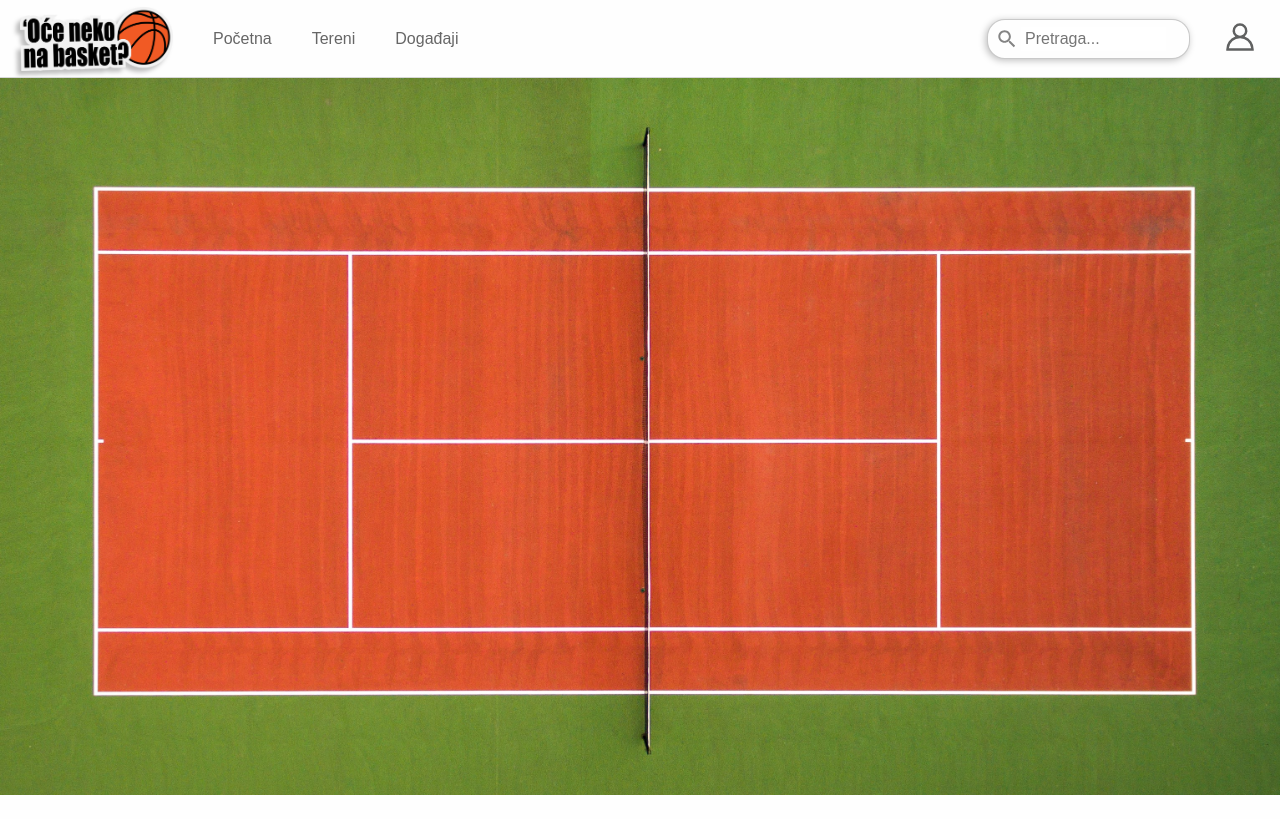
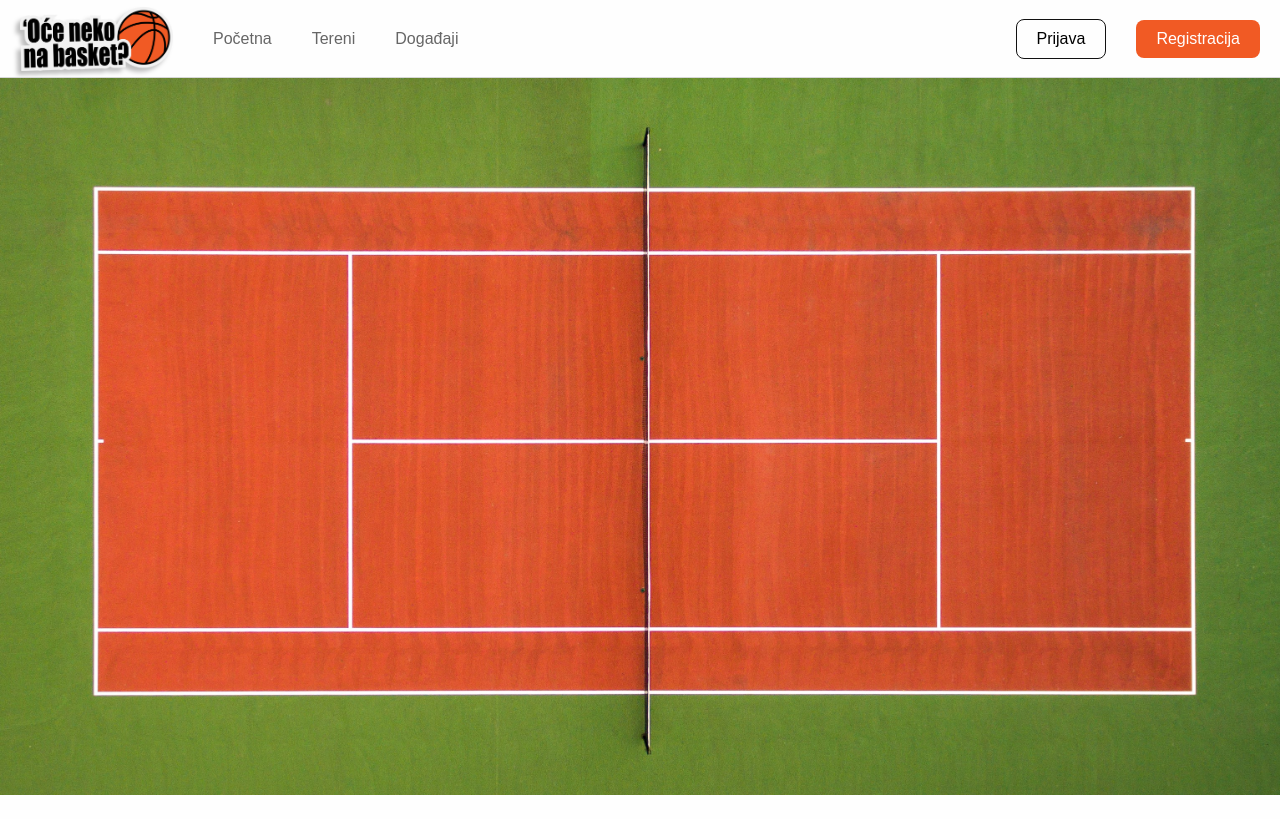
Before and after one commit to milanaivankovich/PS, a React (Create React App) app in the folder frontend/: page / in a window 1280 px wide. Built offline with nearby package versions, Linux system fonts and the light colour scheme.

Commit message:
Zavrsene variante menu bar
dodani property variant i search

```diff
--- a/frontend/src/components/MenuBar-registrovan.css
+++ b/frontend/src/components/MenuBar-registrovan.css
@@ -69,3 +69,41 @@
     border-radius: 50%; /* Makes the image circular */
     object-fit: cover; /* Ensures the image covers the entire circle */
   }
+
+  .login-button {
+    margin-right: 20px; /* Ovdje definiraš udaljenost dugmeta od desne ivice */
+    padding: 10px 20px;
+    background-color: #fefefe;
+    color: black;
+    border-radius: 8px;
+    cursor: pointer;
+    font-size: 16px;
+    transition: background-color 0.3s ease;
+
+    /* Button */
+
+    border: 1px solid #111111;
+
+  }
+
+  /* Hover effect for login button */
+  .login-button:hover {
+    color: #e64a19; /* Tamnija nijansa kada je dugme hoverovano */
+  }
+
+  .register-button {
+    margin-right: 20px; /* Ovdje definiraš udaljenost dugmeta od desne ivice */
+    padding: 10px 20px;
+    background-color: #F15A24;
+    color: white;
+    border: none;
+    border-radius: 8px;
+    cursor: pointer;
+    font-size: 16px;
+    transition: background-color 0.3s ease;
+  }
+
+  /* Hover effect for login button */
+  .register-button:hover {
+    background-color: #e64a19; /* Tamnija nijansa kada je dugme hoverovano */
+  }
--- a/frontend/src/components/MenuBar-registrovan.js
+++ b/frontend/src/components/MenuBar-registrovan.js
@@ -3,8 +3,9 @@ import "./MenuBar-registrovan.css";
 import logo from "../images/logo.png";
 import profileImage from "../images/user.svg";
 import SearchComponent from "./Search.js";
+import PropTypes from "prop-types";
 
-const MenuBar = () => {
+const MenuBar = ({ variant, search }) => {
   return (
     <nav className="menu-bar">
       <div className="menu-left">
@@ -21,14 +22,51 @@ const MenuBar = () => {
           </li>
         </ul>
       </div>
-      <div className="menu-right">
-        <SearchComponent />
-        <a href="userprofile">
-          <img src={profileImage} alt="Circular Image" className="user-image" />
-        </a>
-      </div>
+      {variant.includes("registered") && (
+        <div className="menu-right">
+          {search && <SearchComponent />}
+          <a href="userprofile">
+            <img
+              src={profileImage}
+              alt="Circular Image"
+              className="user-image"
+            />
+          </a>
+        </div>
+      )}
+
+      {variant.includes("unregistered") && (
+        <div className="menu-right">
+          <button
+            className="login-button"
+            onClick={() => (window.location.href = "/login")}
+          >
+            Prijava
+          </button>
+          <button
+            className="register-button"
+            onClick={() => (window.location.href = "/register")}
+          >
+            Registracija
+          </button>
+        </div>
+      )}
     </nav>
   );
 };
 
+export function MenuBarVariants(variant, search) {
+  return <MenuBar variant={variant} search={search} />;
+}
+
+MenuBar.propTypes = {
+  variant: PropTypes.arrayOf(PropTypes.oneOf(["registered", "unregistered"])),
+  search: PropTypes.bool,
+};
+
+MenuBar.defaultProps = {
+  variant: "unregistered",
+  search: false,
+};
+
 export default MenuBar;
--- a/frontend/src/pages/Pocetna.js
+++ b/frontend/src/pages/Pocetna.js
@@ -8,7 +8,7 @@ function Pocetna() {
     <div className="pocetna">
       <header className="pocetna-header">
         <div className="header">
-          <MenuBar />
+          <MenuBar variant={["unregistered"]} search={false} />
         </div>
       </header>
       <img src={Pozadina} className="velika-pozadina" />
```
Also changed, not shown: frontend/src/components/MenuBar.css (deleted, +0 -65 lines), frontend/src/components/MenuBar.js (deleted, +0 -28 lines), 1 other file (tests, documents, lock files or other folders).
